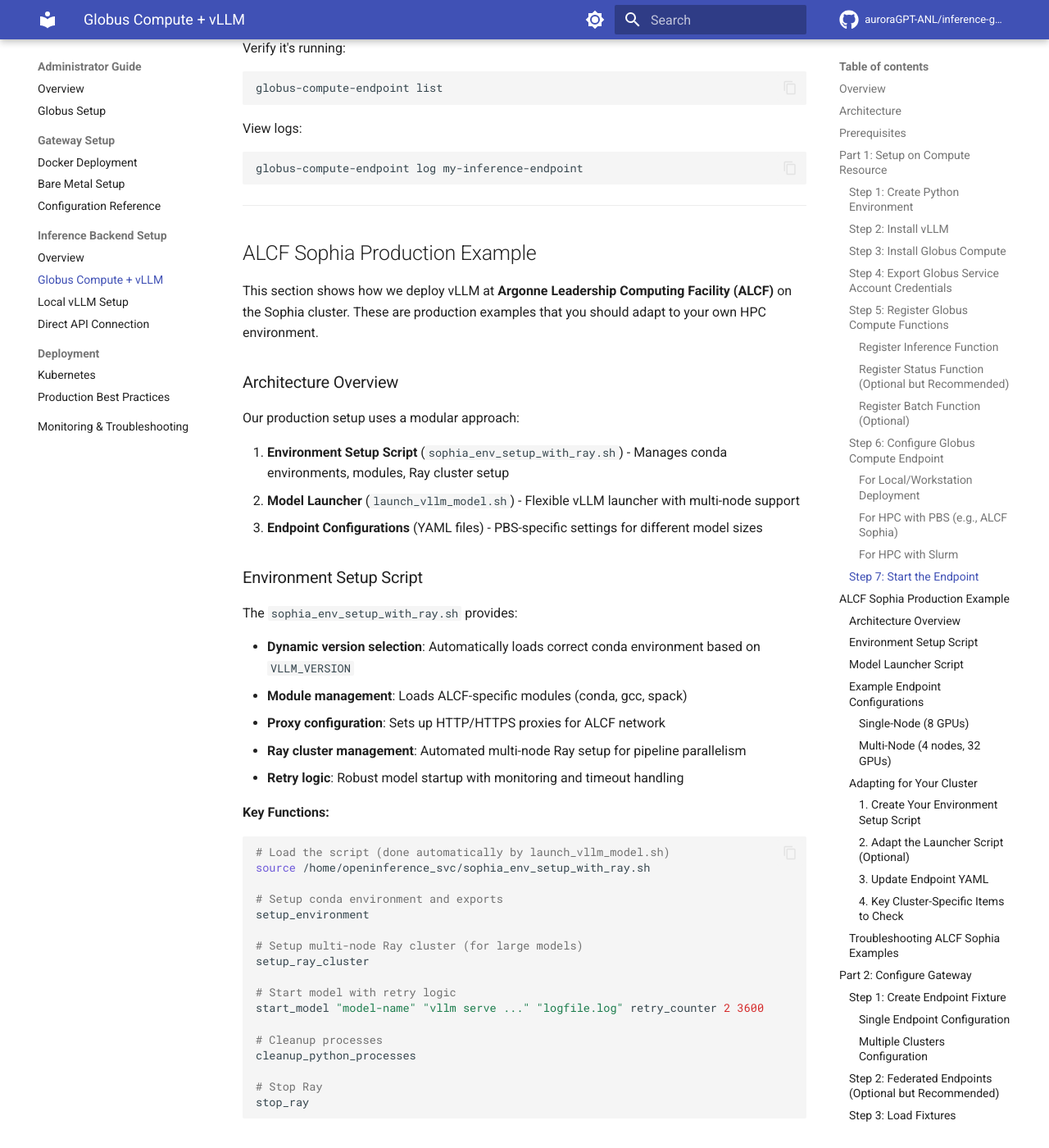
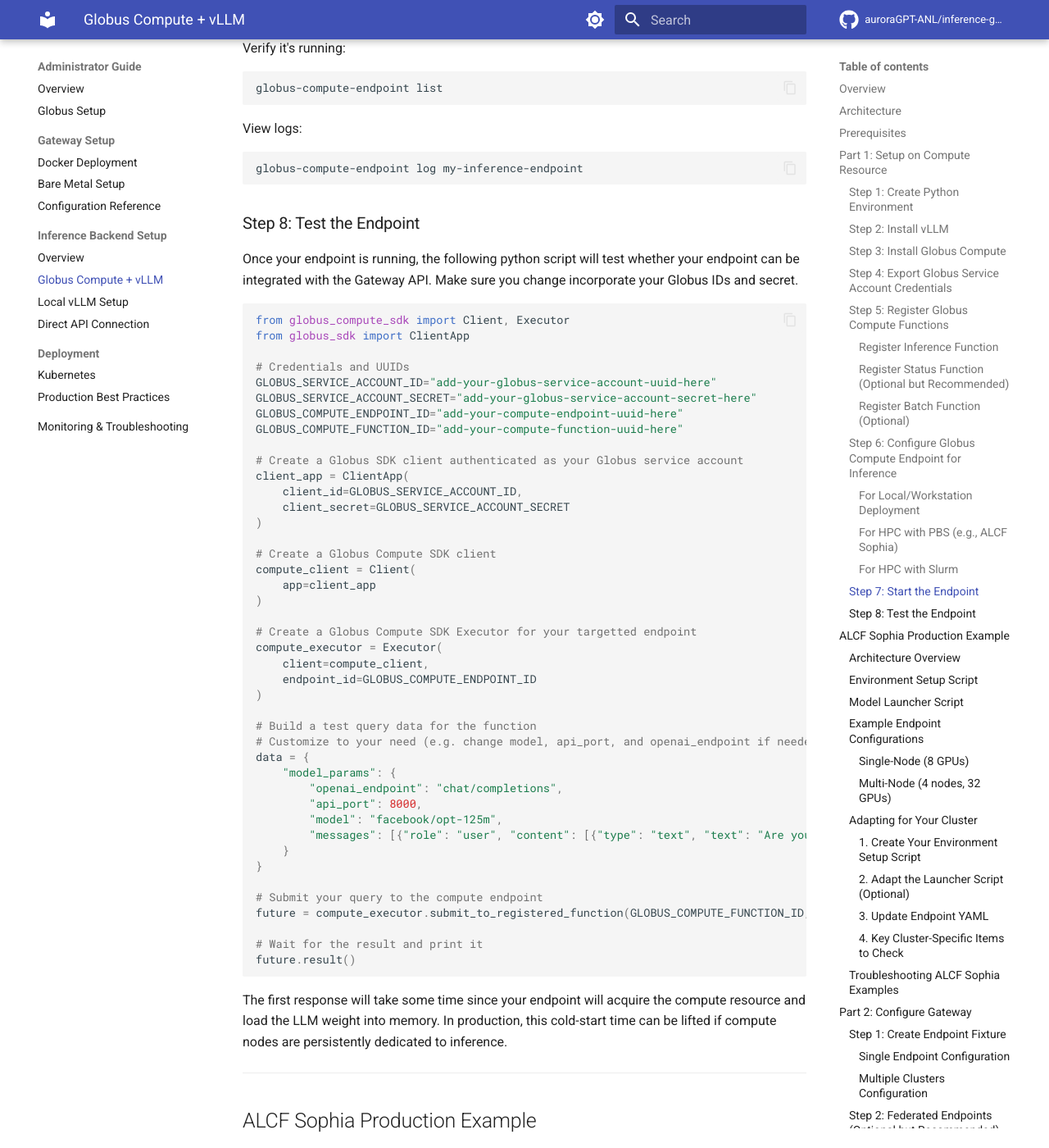
Before and after one commit to auroraGPT-ANL/inference-gateway, an MkDocs documentation site: the page built from docs/admin-guide/inference-setup/globus-compute.md, in a window 1280 px wide and 1400 px high, scrolled down 7224 px. Shown: the whole window at 82% size. Built offline with MkDocs 1.6.1 and Material for MkDocs 9.7.7, drawn with Linux system fonts in a browser that asks for light colours; comment, search, counter and statistics services are not loaded; some of the changed text lies outside the part shown.

Commit message:
added simple test script for inference endpoint

````diff
--- a/docs/admin-guide/inference-setup/globus-compute.md
+++ b/docs/admin-guide/inference-setup/globus-compute.md
@@ -167,7 +167,7 @@
 
 Save the Function UUID.
 
-### Step 6: Configure Globus Compute Endpoint
+### Step 6: Configure Globus Compute Endpoint for Inference
 
 Create a new endpoint:
 
@@ -346,6 +346,56 @@
 ```bash
 globus-compute-endpoint log my-inference-endpoint
 ```
+
+### Step 8: Test the Endpoint
+
+Once your endpoint is running, the following python script will test whether your endpoint can be integrated with the Gateway API. Make sure you change incorporate your Globus IDs and secret.
+```python
+from globus_compute_sdk import Client, Executor
+from globus_sdk import ClientApp
+
+# Credentials and UUIDs
+GLOBUS_SERVICE_ACCOUNT_ID="add-your-globus-service-account-uuid-here"
+GLOBUS_SERVICE_ACCOUNT_SECRET="add-your-globus-service-account-secret-here"
+GLOBUS_COMPUTE_ENDPOINT_ID="add-your-compute-endpoint-uuid-here"
+GLOBUS_COMPUTE_FUNCTION_ID="add-your-compute-function-uuid-here"
+
+# Create a Globus SDK client authenticated as your Globus service account
+client_app = ClientApp(
+    client_id=GLOBUS_SERVICE_ACCOUNT_ID,
+    client_secret=GLOBUS_SERVICE_ACCOUNT_SECRET
+)
+
+# Create a Globus Compute SDK client
+compute_client = Client(
+    app=client_app
+)
+
+# Create a Globus Compute SDK Executor for your targetted endpoint
+compute_executor = Executor(
+    client=compute_client,
+    endpoint_id=GLOBUS_COMPUTE_ENDPOINT_ID
+)
+
+# Build a test query data for the function
+# Customize to your need (e.g. change model, api_port, and openai_endpoint if needed)
+data = {
+    "model_params": {
+        "openai_endpoint": "chat/completions",
+        "api_port": 8000,
+        "model": "facebook/opt-125m",
+        "messages": [{"role": "user", "content": [{"type": "text", "text": "Are you working?"}]}],
+    }
+}
+
+# Submit your query to the compute endpoint
+future = compute_executor.submit_to_registered_function(GLOBUS_COMPUTE_FUNCTION_ID, args=[data])
+
+# Wait for the result and print it
+future.result()
+```
+
+The first response will take some time since your endpoint will acquire the compute resource and load the LLM weight into memory. In production, this cold-start time can be lifted if compute nodes are persistently dedicated to inference.
 
 ---
 
````
